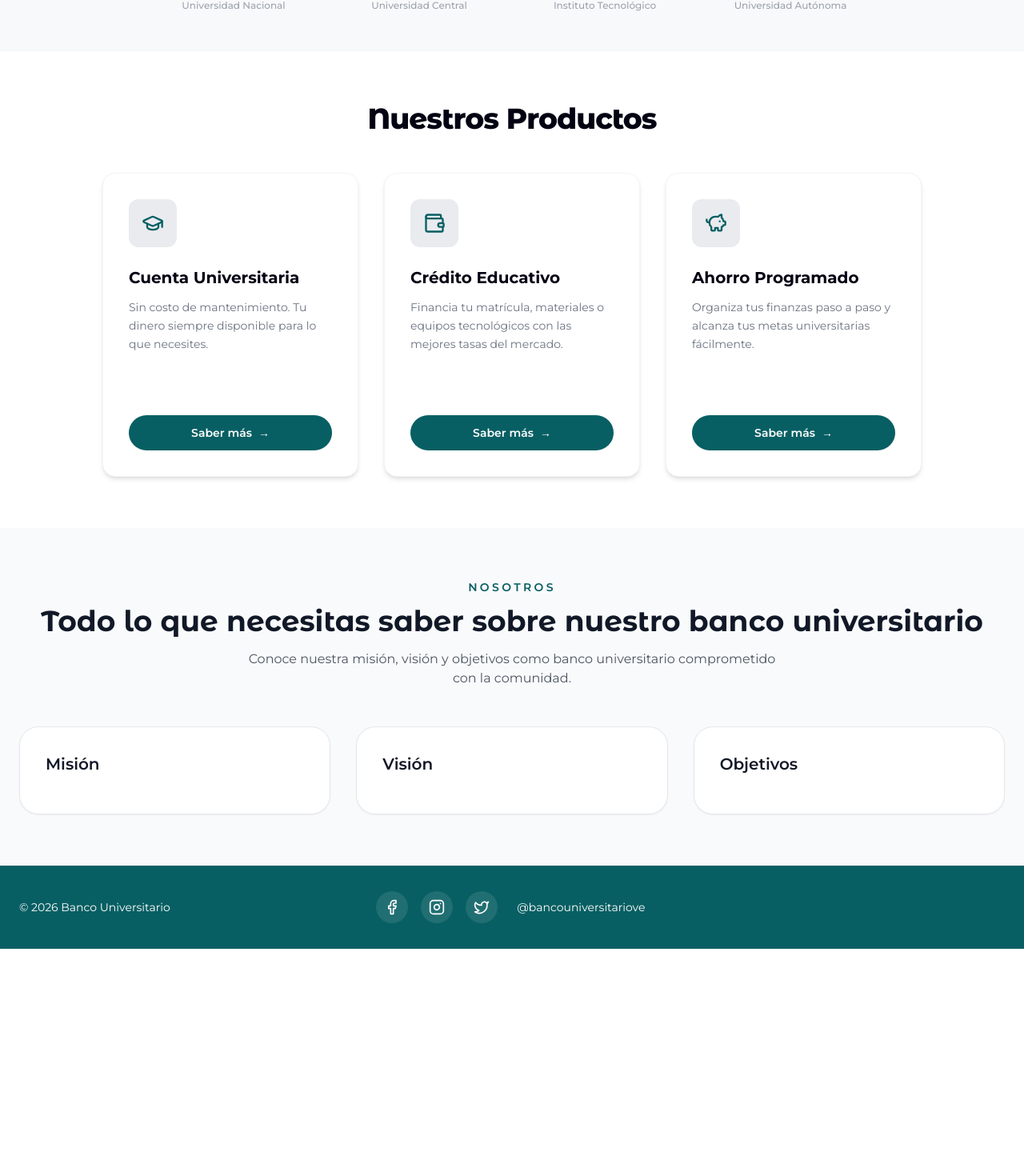
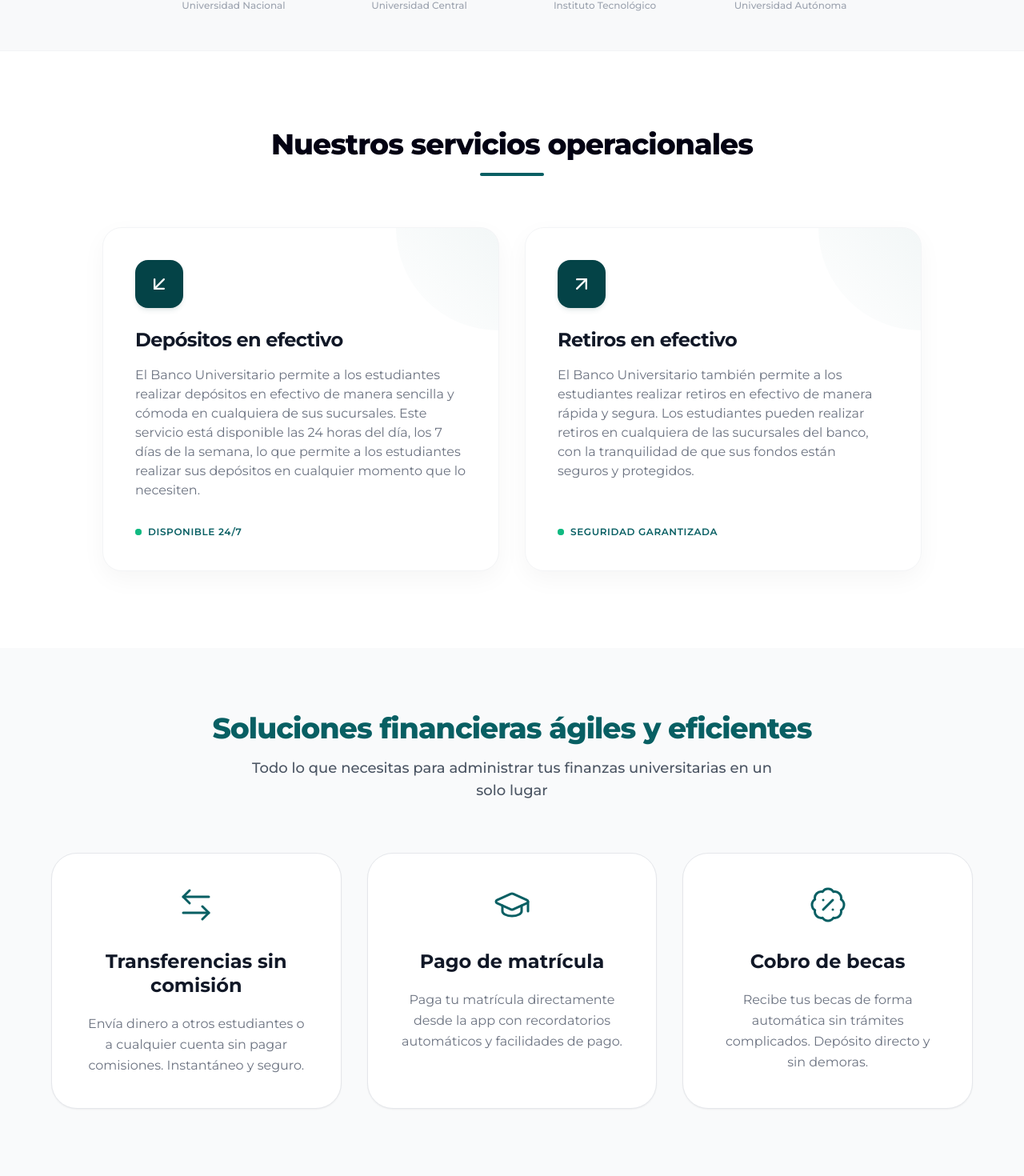
Before and after one commit to elujs/web-banco-universitario, a Vue app: page / in a window 1280 px wide. Shown: the part 979-2449 px from the top of the page at 80% size. Before the commit the page ends 2165 px from the top, so only its background shows below. Built offline with nearby package versions, Linux system fonts and the light colour scheme.

Commit message:
Division y orden de informacion de nuestros servicios

```diff
--- a/src/HomeInstitucional.vue
+++ b/src/HomeInstitucional.vue
@@ -5,6 +5,7 @@
       <Hero />
       <Aliados />
       <Servicios />
+      <SolucionesFinancieras />
       <Nosotros />
     </main>
     <Footer />
@@ -16,6 +17,7 @@ import Navbar from '@/components/Navbar.vue'
 import Hero from '@/components/hero.vue'
 import Aliados from '@/components/Aliados.vue'
 import Servicios from '@/components/Servicios.vue'
+import SolucionesFinancieras from '@/components/SolucionesFinancieras.vue'
 import Nosotros from '@/components/Nosotros.vue'
 import Footer from '@/components/Footer.vue'
 </script>
--- a/src/components/Servicios.vue
+++ b/src/components/Servicios.vue
@@ -1,66 +1,70 @@
 <template>
-  <section id="servicios" class="py-16 bg-white">
+  <section id="servicios" class="py-24 bg-white font-sans">
     <div class="max-w-7xl mx-auto px-6">
 
-      <h2 class="text-4xl font-extrabold text-[#030213] text-center mb-12 tracking-tight font-alternates">
-      Nuestros Productos
-      </h2>
+      <div class="text-center mb-16">
+        <h2 class="text-3xl md:text-4xl font-extrabold text-[#030213] tracking-tight mb-4">
+          Nuestros servicios operacionales
+        </h2>
+        <div class="h-1 w-20 bg-[#085F63] mx-auto rounded-full"></div>
+      </div>
 
-      <div class="grid grid-cols-1 md:grid-cols-3 gap-8 max-w-5xl mx-auto">
+      <div class="grid grid-cols-1 md:grid-cols-2 gap-8 max-w-5xl mx-auto">
         <article
-          v-for="service in services"
+          v-for="service in baseServices"
           :key="service.title"
-          class="bg-white rounded-2xl p-8 border border-gray-100 shadow-md hover:shadow-xl transition-all duration-300 flex flex-col items-start justify-between min-h-[380px]"
+          class="bg-white rounded-3xl p-8 md:p-10 border border-gray-100 shadow-[0_10px_30px_rgba(3,2,19,0.04)] flex flex-col justify-between hover:shadow-[0_20px_40px_rgba(3,2,19,0.08)] hover:-translate-y-1 transition-all duration-300 relative overflow-hidden group"
         >
-          <div class="w-full">
-            <div class="bg-[#e9ebef] p-4 rounded-xl inline-flex items-center justify-center mb-6 text-[#085F63]">
-              <component :is="service.icon" :size="28" />
+          <div class="absolute top-0 right-0 w-32 h-32 bg-gradient-to-bl from-[#085F63]/5 to-transparent rounded-bl-full pointer-events-none transition-all duration-300 group-hover:scale-110"></div>
+
+          <div>
+            <div class="bg-[#044347] text-white p-4 rounded-2xl inline-flex items-center justify-center mb-6 shadow-md shadow-[#044347]/10">
+              <component :is="service.icon" :size="28" stroke-width="2" />
             </div>
 
-            <h3 class="text-xl font-bold text-[#030213] mb-3">
+            <h3 class="text-2xl font-bold text-gray-900 mb-4 tracking-tight">
               {{ service.title }}
             </h3>
 
-            <p class="text-gray-500 text-sm leading-relaxed mb-6">
+            <p class="text-gray-500 text-sm md:text-base leading-relaxed mb-6">
               {{ service.description }}
             </p>
           </div>
 
-          <button class="w-full bg-[#085F63] hover:bg-[#0a7a7f] text-white py-3 px-6 rounded-full font-semibold text-sm transition-all duration-300 flex items-center justify-center gap-2 group hover:shadow-lg hover:shadow-[#085F63]/20">
-            Saber más
-            <span class="transform group-hover:translate-x-1 transition-transform">→</span>
-          </button>
+          <div class="flex items-center gap-2 pt-2 text-xs font-semibold text-[#085F63] uppercase tracking-wider">
+            <span class="flex h-2 w-2 relative">
+              <span class="animate-ping absolute inline-flex h-full w-full rounded-full bg-emerald-400 opacity-75"></span>
+              <span class="relative inline-flex rounded-full h-2 w-2 bg-emerald-500"></span>
+            </span>
+            {{ service.badge }}
+          </div>
         </article>
       </div>
+
     </div>
   </section>
 </template>
 
 <script setup>
-// Importamos los iconos correctos usando la librería oficial que actualizamos antes (@lucide/vue)
-// GraduationCap = Sombrero de graduación, Wallet = Billetera, PiggyBank = Alcancía
-import { GraduationCap, Wallet, PiggyBank } from 'lucide-vue-next'
+import { ArrowUpRight, ArrowDownLeft } from 'lucide-vue-next'
 import { ref } from 'vue'
 
-const services = ref([
+const baseServices = ref([
   {
-    title: 'Cuenta Universitaria',
-    description: 'Sin costo de mantenimiento. Tu dinero siempre disponible para lo que necesites.',
-    icon: GraduationCap,
+    title: 'Depósitos en efectivo',
+    description: 'El Banco Universitario permite a los estudiantes realizar depósitos en efectivo de manera sencilla y cómoda en cualquiera de sus sucursales. Este servicio está disponible las 24 horas del día, los 7 días de la semana, lo que permite a los estudiantes realizar sus depósitos en cualquier momento que lo necesiten.',
+    icon: ArrowDownLeft, // Icono dinámico que simula entrada de dinero
+    badge: 'Disponible 24/7'
   },
   {
-    title: 'Crédito Educativo',
-    description: 'Financia tu matrícula, materiales o equipos tecnológicos con las mejores tasas del mercado.',
-    icon: Wallet,
-  },
-  {
-    title: 'Ahorro Programado',
-    description: 'Organiza tus finanzas paso a paso y alcanza tus metas universitarias fácilmente.',
-    icon: PiggyBank,
-  },
+    title: 'Retiros en efectivo',
+    description: 'El Banco Universitario también permite a los estudiantes realizar retiros en efectivo de manera rápida y segura. Los estudiantes pueden realizar retiros en cualquiera de las sucursales del banco, con la tranquilidad de que sus fondos están seguros y protegidos.',
+    icon: ArrowUpRight, // Icono dinámico que simula salida de dinero
+    badge: 'Seguridad Garantizada'
+  }
 ])
 </script>
 
 <style scoped>
-/* No requiere estilos adicionales ya que todo se maneja de forma óptima con Tailwind CSS */
+/* Animaciones y transiciones fluidas controladas por Tailwind */
 </style>
--- /dev/null
+++ b/src/components/SolucionesFinancieras.vue
@@ -0,0 +1,58 @@
+<template>
+  <section id="soluciones" class="py-20 bg-gray-50 font-sans">
+    <div class="max-w-7xl mx-auto px-6">
+
+      <div class="text-center mb-16">
+        <h2 class="text-3xl md:text-4xl font-extrabold text-[#085F63] mb-4 tracking-tight">
+          Soluciones financieras ágiles y eficientes
+        </h2>
+        <p class="text-gray-600 text-lg max-w-2xl mx-auto font-medium">
+          Todo lo que necesitas para administrar tus finanzas universitarias en un solo lugar
+        </p>
+      </div>
+
+      <div class="grid grid-cols-1 md:grid-cols-3 gap-8 max-w-6xl mx-auto">
+        <article
+          v-for="solucion in soluciones"
+          :key="solucion.title"
+          class="bg-white rounded-[32px] p-10 border border-gray-200 shadow-sm flex flex-col items-center text-center transition-transform hover:-translate-y-2 duration-300"
+        >
+          <div class="text-[#085F63] mb-8">
+            <component :is="solucion.icon" :size="48" stroke-width="1.5" />
+          </div>
+
+          <h3 class="text-2xl font-bold text-gray-900 mb-5 leading-tight">
+            {{ solucion.title }}
+          </h3>
+          <p class="text-gray-500 text-base leading-relaxed">
+            {{ solucion.description }}
+          </p>
+        </article>
+      </div>
+
+    </div>
+  </section>
+</template>
+
+<script setup>
+import { ArrowLeftRight, GraduationCap, BadgePercent } from 'lucide-vue-next'
+import { ref } from 'vue'
+
+const soluciones = ref([
+  {
+    title: 'Transferencias sin comisión',
+    description: 'Envía dinero a otros estudiantes o a cualquier cuenta sin pagar comisiones. Instantáneo y seguro.',
+    icon: ArrowLeftRight,
+  },
+  {
+    title: 'Pago de matrícula',
+    description: 'Paga tu matrícula directamente desde la app con recordatorios automáticos y facilidades de pago.',
+    icon: GraduationCap,
+  },
+  {
+    title: 'Cobro de becas',
+    description: 'Recibe tus becas de forma automática sin trámites complicados. Depósito directo y sin demoras.',
+    icon: BadgePercent,
+  }
+])
+</script>
```
Also changed, not shown: src/assets/dashboard-mockup.png.
